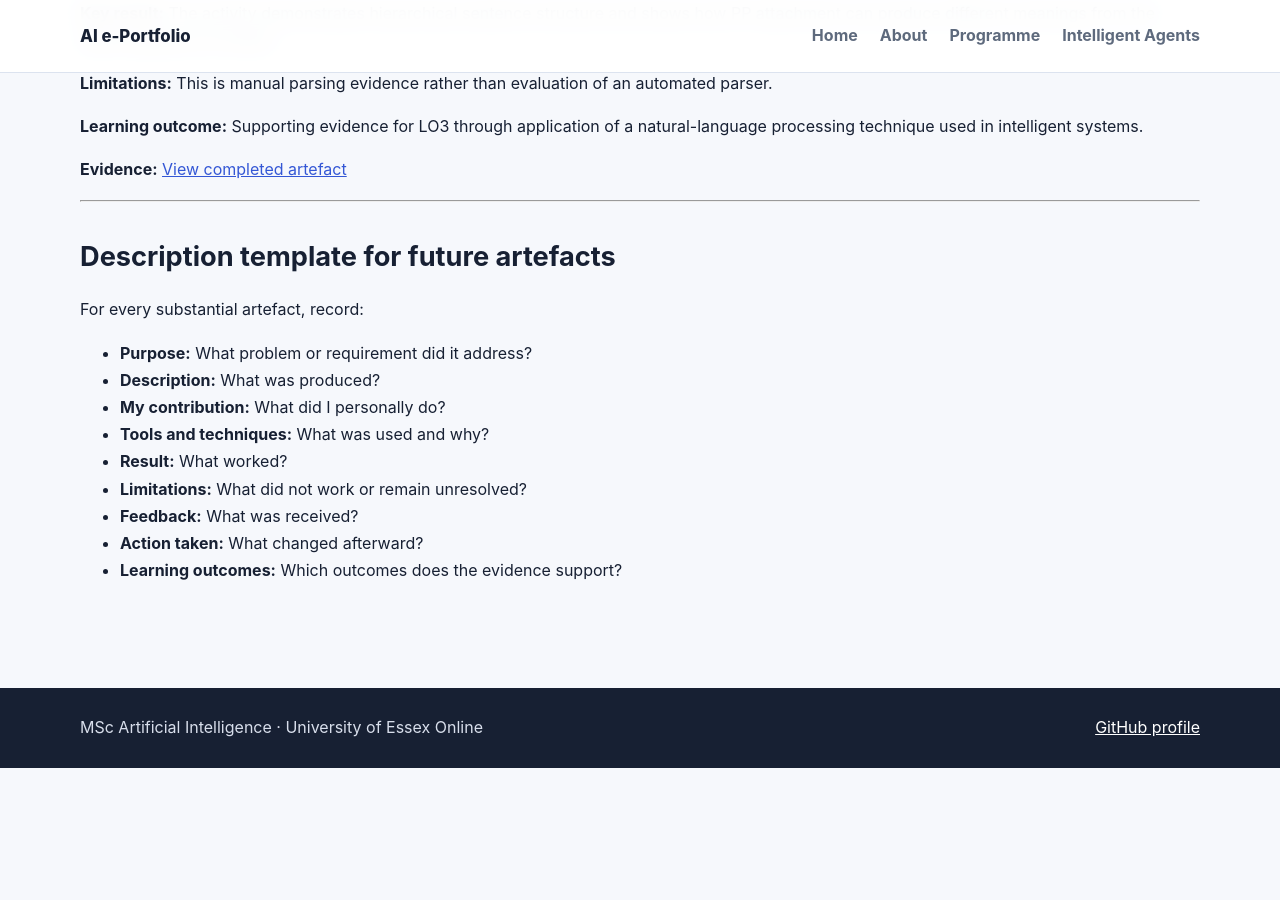
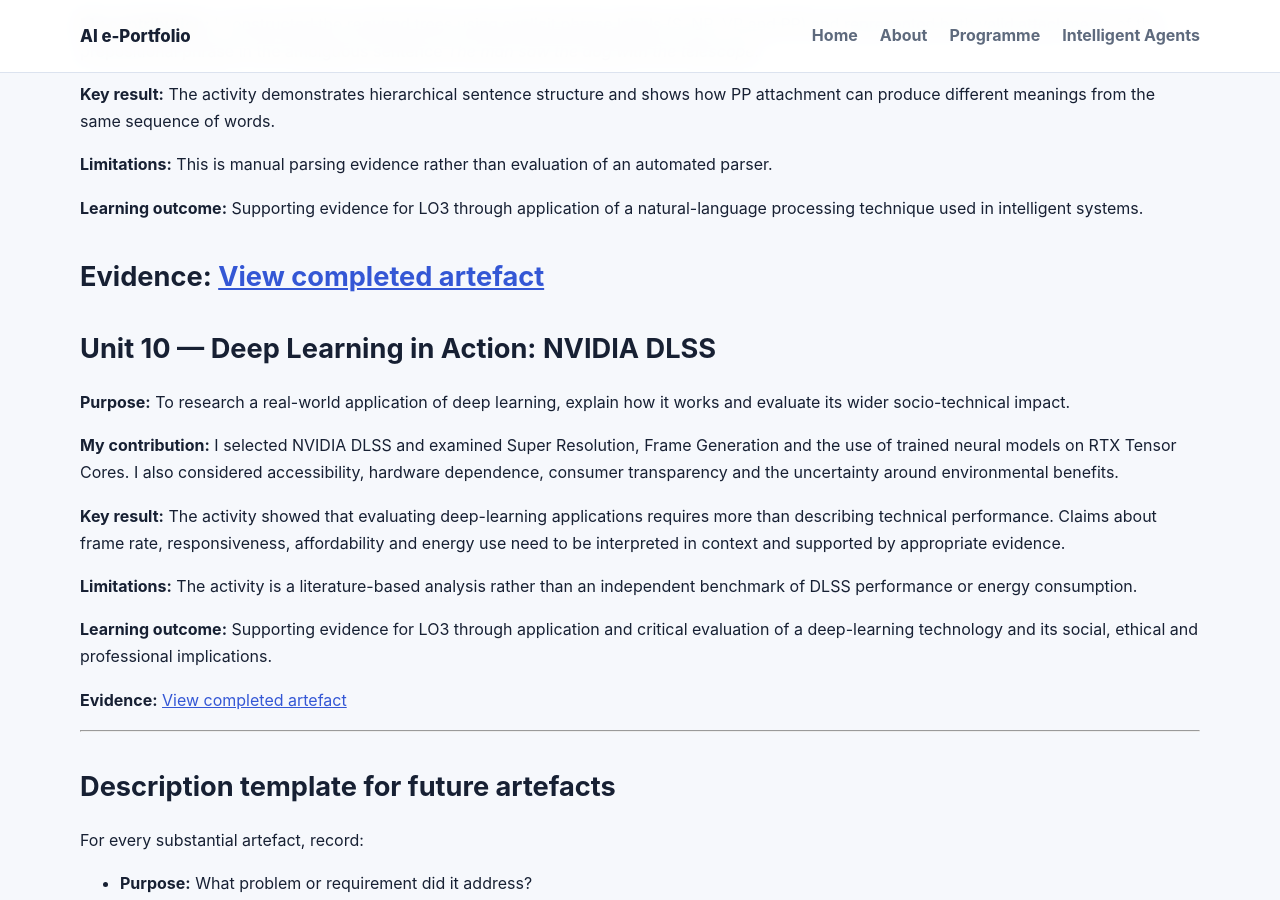
Before and after one commit to Monogios1996/Monogios1996.github.io, a Jekyll site: the page built from modules/intelligent-agents/artefacts.md, in a window 1280 px wide and 900 px high, scrolled down 3796 px. Built offline with Jekyll 4.4.1, drawn with Linux system fonts in a browser that asks for light colours; before the commit the page ends 4564 px from its top, so only the background shows below that; some of the changed text lies outside the part shown.

Commit message:
Index Unit 10 DLSS deep learning activity

```diff
--- a/modules/intelligent-agents/artefacts.md
+++ b/modules/intelligent-agents/artefacts.md
@@ -24,6 +24,7 @@ This page indexes substantive evidence created during the module.
 | Unit 9 | Deep Learning Initial Post | Academic discussion post | Individual | LO3, LO4 (supporting) | [View]({{ '/modules/intelligent-agents/evidence/discussions/unit-09-deep-learning-initial-post/' | relative_url }}) |
 | Unit 10 | Deep Learning Peer Responses | Academic peer review / discussion | Individual contribution to collaborative activity | LO3, LO4 (supporting) | [View]({{ '/modules/intelligent-agents/evidence/discussions/unit-10-deep-learning-peer-responses/' | relative_url }}) |
 | Unit 10 | Deep Learning Feedback Received | Peer feedback record | Collaborative | LO3, LO4 (supporting) | [View]({{ '/modules/intelligent-agents/evidence/discussions/unit-10-deep-learning-feedback-received/' | relative_url }}) |
+| Unit 10 | Deep Learning in Action — NVIDIA DLSS | Applied deep-learning research activity | Individual | LO3 (supporting) | [View]({{ '/modules/intelligent-agents/evidence/artefacts/unit-10-deep-learning-in-action-dlss/' | relative_url }}) |
 | Unit 11 | Deep Learning Summary Post | Reflective synthesis | Individual | LO3, LO4 (supporting) | [View]({{ '/modules/intelligent-agents/evidence/discussions/unit-11-deep-learning-summary-post/' | relative_url }}) |
 
 ## Collaborative Discussion 1
@@ -102,6 +103,21 @@ This page indexes substantive evidence created during the module.
 **Learning outcome:** Supporting evidence for LO3 through application of a natural-language processing technique used in intelligent systems.
 
 **Evidence:** [View completed artefact]({{ '/modules/intelligent-agents/evidence/artefacts/unit-08-constituency-parse-trees/' | relative_url }})
+---
+
+## Unit 10 — Deep Learning in Action: NVIDIA DLSS
+
+**Purpose:** To research a real-world application of deep learning, explain how it works and evaluate its wider socio-technical impact.
+
+**My contribution:** I selected NVIDIA DLSS and examined Super Resolution, Frame Generation and the use of trained neural models on RTX Tensor Cores. I also considered accessibility, hardware dependence, consumer transparency and the uncertainty around environmental benefits.
+
+**Key result:** The activity showed that evaluating deep-learning applications requires more than describing technical performance. Claims about frame rate, responsiveness, affordability and energy use need to be interpreted in context and supported by appropriate evidence.
+
+**Limitations:** The activity is a literature-based analysis rather than an independent benchmark of DLSS performance or energy consumption.
+
+**Learning outcome:** Supporting evidence for LO3 through application and critical evaluation of a deep-learning technology and its social, ethical and professional implications.
+
+**Evidence:** [View completed artefact]({{ '/modules/intelligent-agents/evidence/artefacts/unit-10-deep-learning-in-action-dlss/' | relative_url }})
 
 ---
 
```
